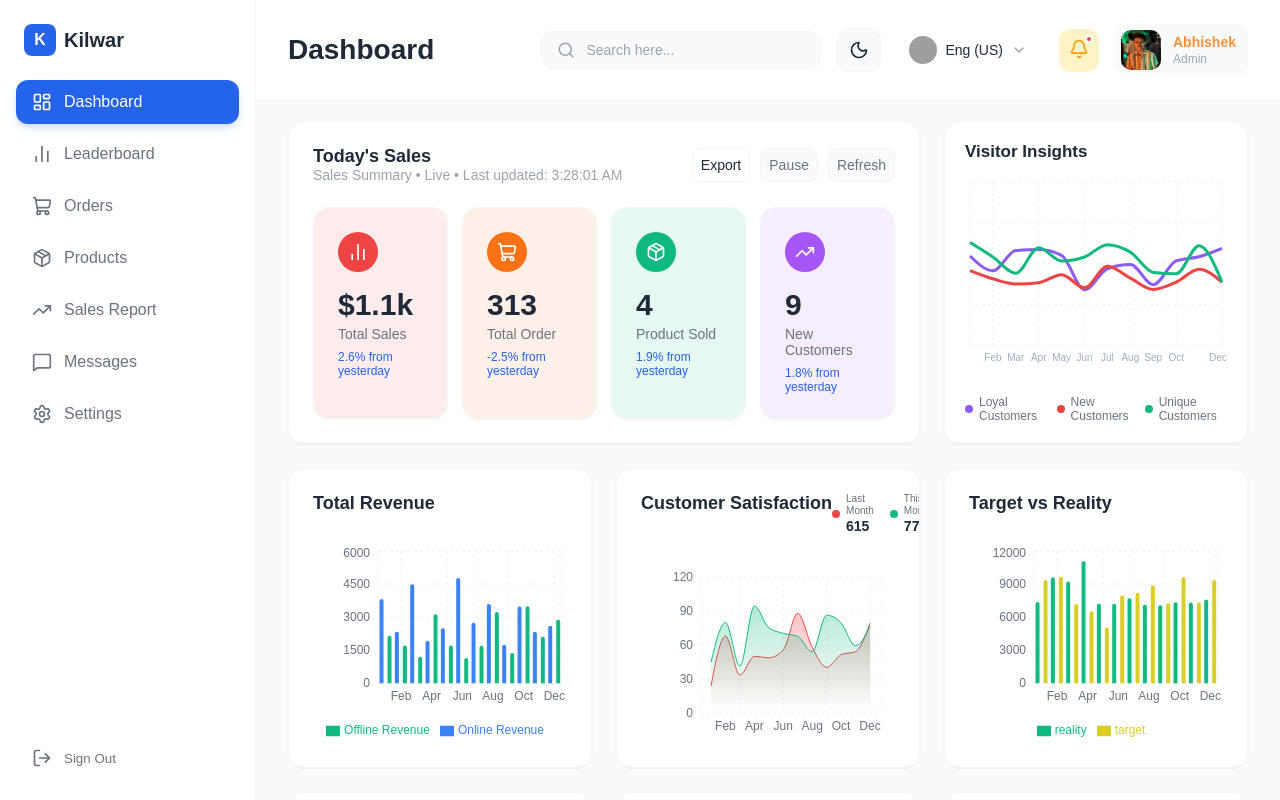
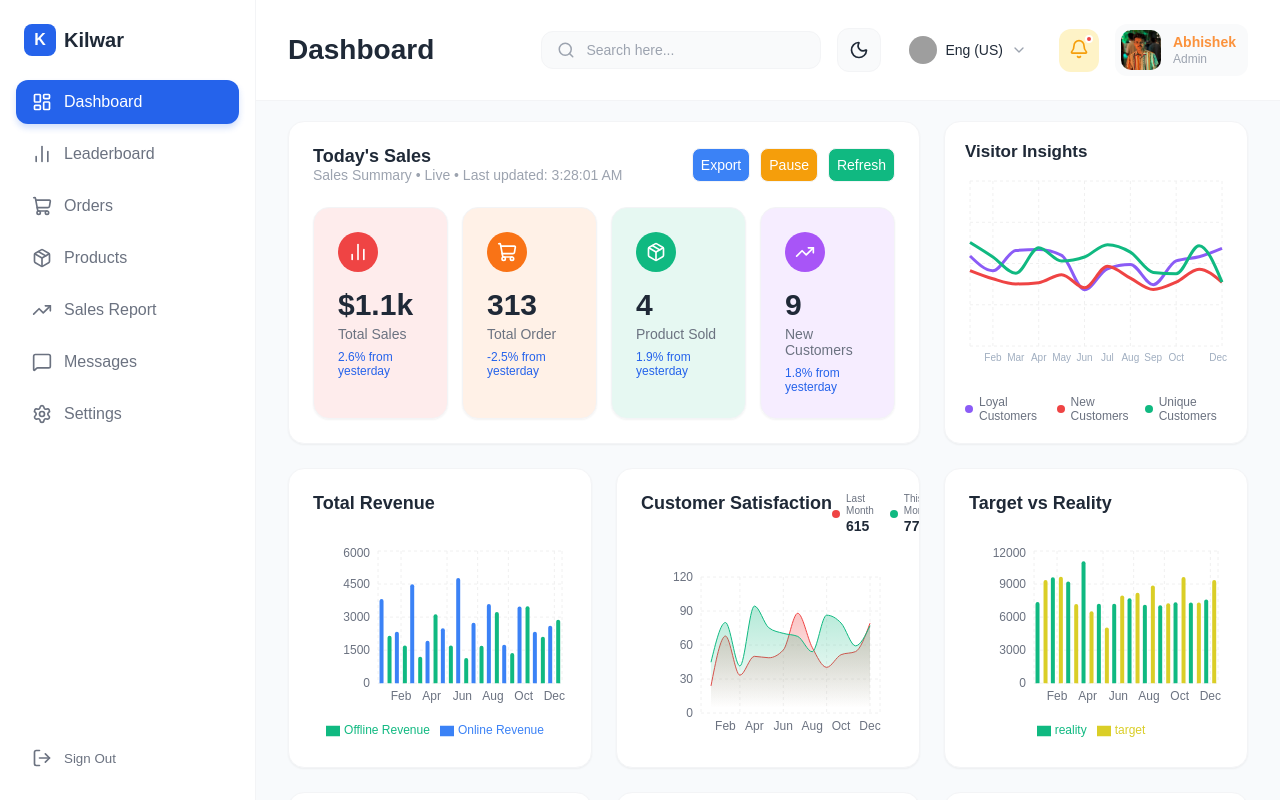
Before and after one commit to abhidsawant/react_dashboard, a React (Vite) app: page /dashboard in a window 1280 px wide. Built offline with nearby package versions, Linux system fonts and the light colour scheme; grey boxes are pictures that could not be loaded.

Commit message:
Added refresh and resume-pause btn for real-time data update

```diff
--- a/src/pages/Dashboard/Dashboard.css
+++ b/src/pages/Dashboard/Dashboard.css
@@ -121,7 +121,7 @@
 /* Common button styling */
 .action-button {
   padding: 8px 16px;
-  color: white;
+  color: white !important;
   border: none;
   border-radius: 6px;
   cursor: pointer;
@@ -142,29 +142,29 @@
 
 /* Export Button */
 .export-btn {
-  background-color: #3b82f6;
+  background-color: #3b82f6 !important;
 }
 
 .export-btn:hover {
-  background-color: #2563eb;
+  background-color: #2563eb !important;
 }
 
 /* Pause Button */
 .pause-btn {
-  background-color: #f59e0b;
+  background-color: #f59e0b !important;
 }
 
 .pause-btn:hover {
-  background-color: #d97706;
+  background-color: #d97706 !important;
 }
 
 /* Refresh Button */
 .refresh-btn {
-  background-color: #10b981;
+  background-color: #10b981 !important;
 }
 
 .refresh-btn:hover {
-  background-color: #059669;
+  background-color: #059669 !important;
 }
 
 /* Responsive - Stack buttons on smaller screens */
```
